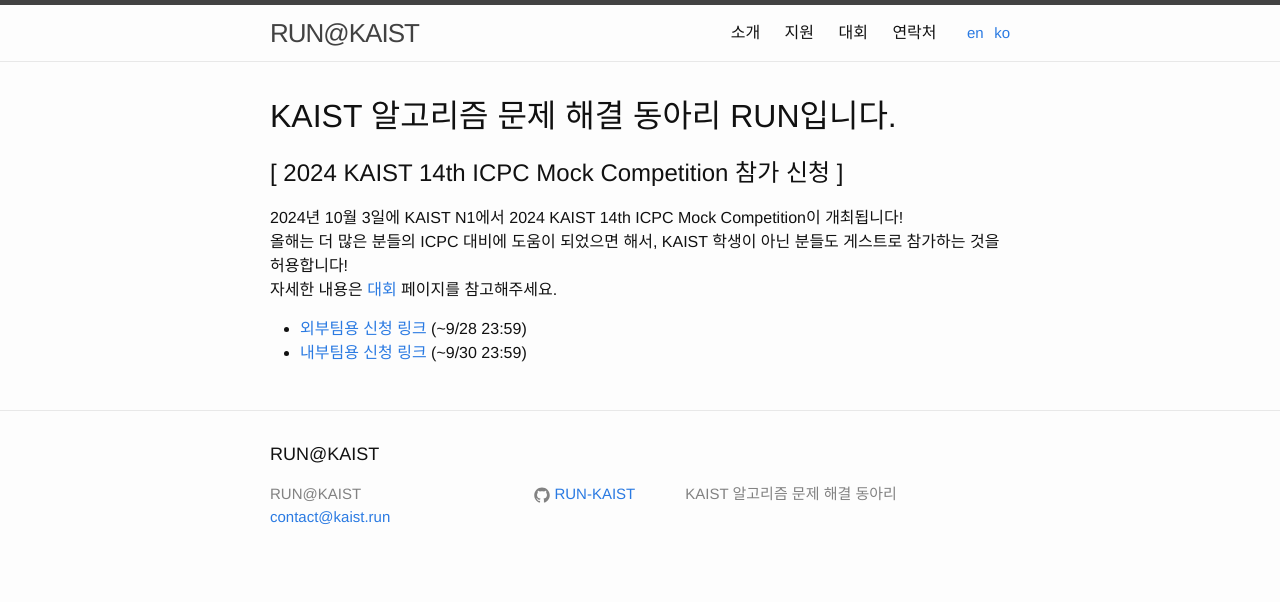
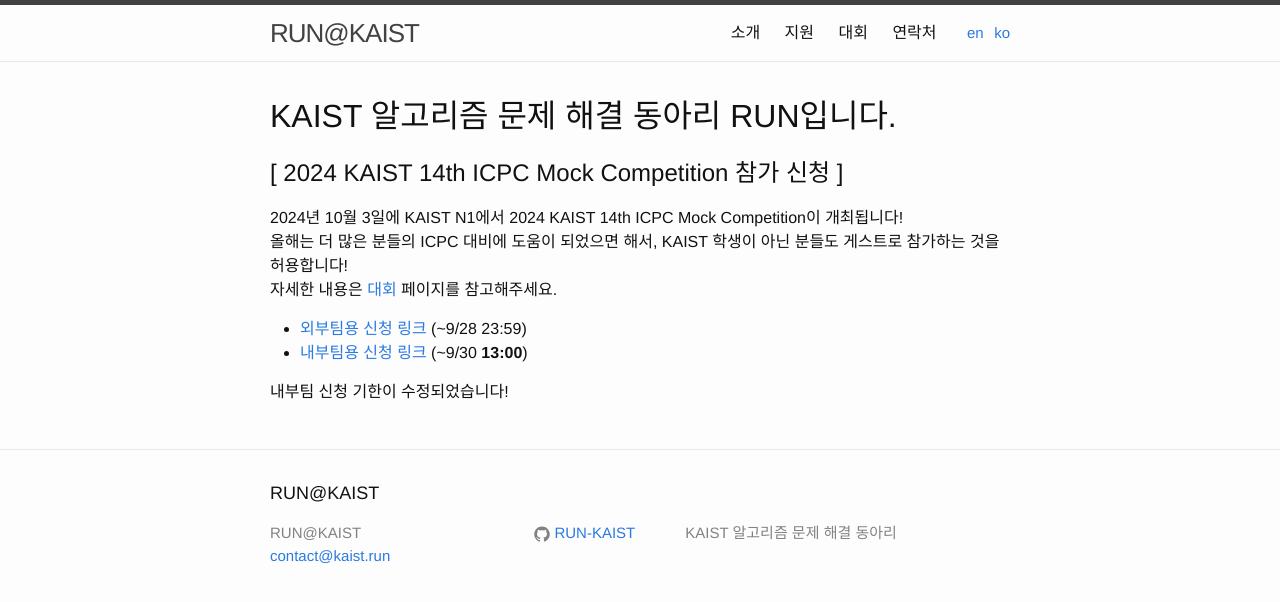
Before and after one commit to RUN-KAIST/kaist.run, a Jekyll site: the page built from index/ko.md, in a window 1280 px wide. Shown: the top 602 px of the page. Built offline with Jekyll 4.4.1, drawn with Linux system fonts in a browser that asks for light colours; our own code applies the rules of GitHub Pages for plain Markdown files.

Commit message:
Update ko.md

```diff
--- a/index/ko.md
+++ b/index/ko.md
@@ -14,4 +14,6 @@ redirect_from: /index.html
 올해는 더 많은 분들의 ICPC 대비에 도움이 되었으면 해서, KAIST 학생이 아닌 분들도 게스트로 참가하는 것을 허용합니다!
 자세한 내용은 [대회](https://kaist.run/ko/contests/) 페이지를 참고해주세요.
 * [외부팀용 신청 링크](https://forms.gle/JsCjZjH349zPySBj8) (~9/28 23:59)
-* [내부팀용 신청 링크](https://forms.gle/eXHjDzBoHeHuGmjEA) (~9/30 23:59)
+* [내부팀용 신청 링크](https://forms.gle/eXHjDzBoHeHuGmjEA) (~9/30 **13:00**)
+
+내부팀 신청 기한이 수정되었습니다!
```
